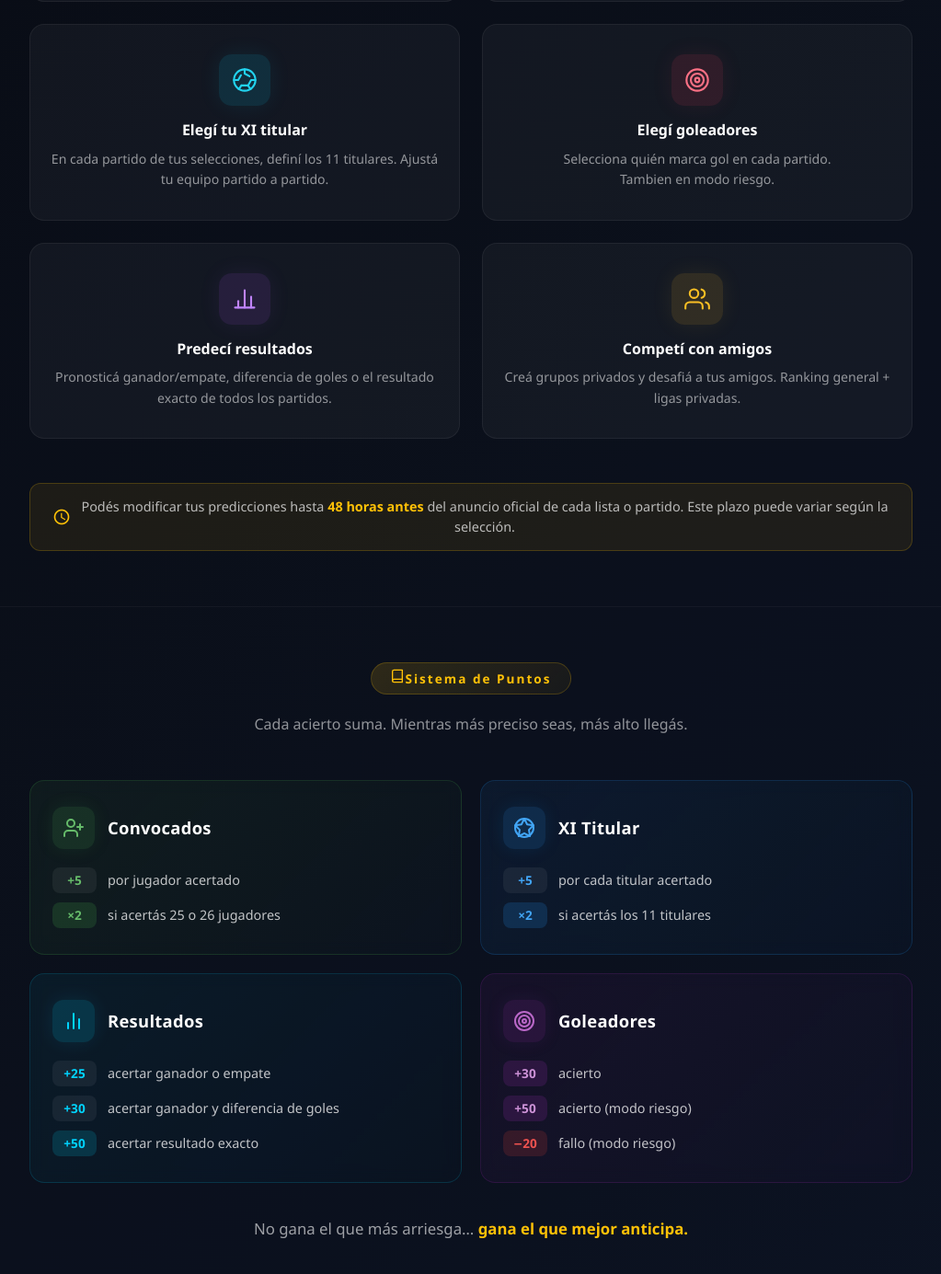
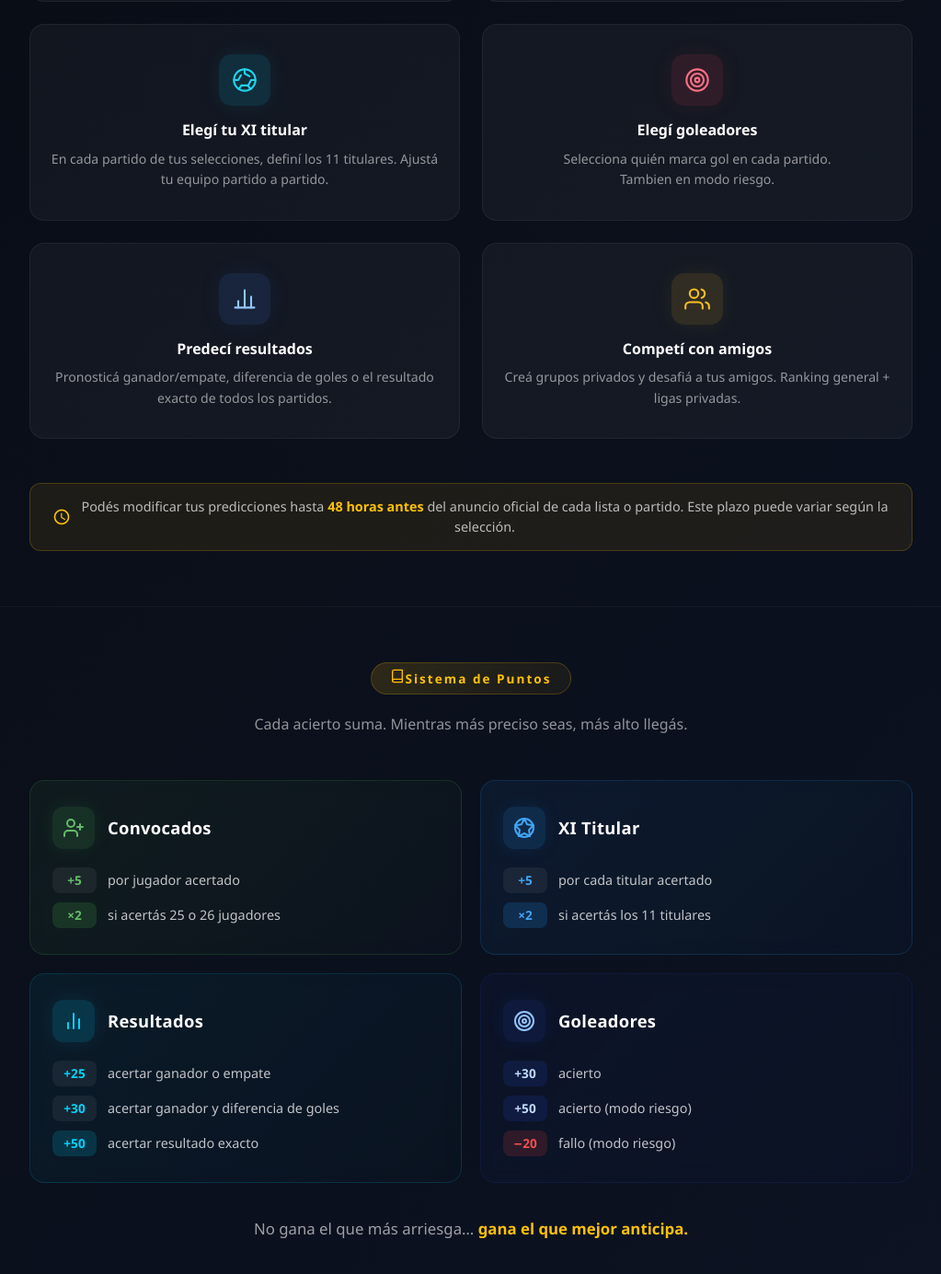
Before and after one commit to alfreacosta/mundial-2026, an Angular app in the folder Frontend/: page /reglas in a window 1280 px wide. Shown: the part 629-2014 px from the top of the page at 92% size, without its empty margins (128-1151 px from the left). Built offline with nearby package versions, Linux system fonts and the light colour scheme; some icons are missing.

Commit message:
fix: eliminar todos los colores lila/púrpura, reemplazar por azul marino

```diff
--- a/Frontend/src/app/features/auth/register/register.component.scss
+++ b/Frontend/src/app/features/auth/register/register.component.scss
@@ -753,12 +753,12 @@ $border:    rgba(255,255,255,0.1);
   margin: 4px 0 0;
 
   a {
-    color: rgba(167, 139, 250, 0.9);
+    color: rgba(96, 165, 250, 0.9);
     font-weight: 600;
     text-decoration: none;
     transition: color 0.15s;
 
-    &:hover { color: #a78bfa; }
+    &:hover { color: #93c5fd; }
   }
 }
 
@@ -1295,7 +1295,7 @@ $border:    rgba(255,255,255,0.1);
     &.si-list   { background: rgba(16, 185, 129, 0.12); color: #34d399; box-shadow: 0 0 24px rgba(16,185,129,0.08); }
     &.si-ball   { background: rgba(0, 212, 255, 0.12); color: #22d3ee; box-shadow: 0 0 24px rgba(0,212,255,0.08); }
     &.si-target { background: rgba(244, 63, 94, 0.12); color: #fb7185; box-shadow: 0 0 24px rgba(244,63,94,0.08); }
-    &.si-chart  { background: rgba(168, 85, 247, 0.12); color: #c084fc; box-shadow: 0 0 24px rgba(168,85,247,0.08); }
+    &.si-chart  { background: rgba(59, 130, 246, 0.12); color: #93c5fd; box-shadow: 0 0 24px rgba(59,130,246,0.08); }
     &.si-users  { background: rgba(251, 191, 36, 0.12); color: #fbbf24; box-shadow: 0 0 24px rgba(251,191,36,0.08); }
   }
 
@@ -1465,7 +1465,7 @@ $border:    rgba(255,255,255,0.1);
       &.sc-icon-green  { background: rgba(76,175,80,0.15); color: #66bb6a; box-shadow: 0 0 20px rgba(76,175,80,0.1); }
       &.sc-icon-blue   { background: rgba(33,150,243,0.15); color: #42a5f5; box-shadow: 0 0 20px rgba(33,150,243,0.1); }
       &.sc-icon-cyan   { background: rgba(6,182,212,0.15); color: #06b6d4; box-shadow: 0 0 20px rgba(6,182,212,0.1); }
-      &.sc-icon-purple { background: rgba(156,39,176,0.15); color: #ba68c8; box-shadow: 0 0 20px rgba(156,39,176,0.1); }
+      &.sc-icon-purple { background: rgba(30,64,175,0.15); color: #93c5fd; box-shadow: 0 0 20px rgba(30,64,175,0.1); }
     }
 
     h3 {
@@ -1533,12 +1533,12 @@ $border:    rgba(255,255,255,0.1);
   }
 
   &.sc-purple {
-    background: linear-gradient(135deg, rgba(156,39,176,0.08), rgba(156,39,176,0.02));
-    border-color: rgba(156, 39, 176, 0.18);
-    .sc-pts { color: #ba68c8; }
-    .sc-highlight .sc-pts { background: rgba(156, 39, 176, 0.18); color: #ce93d8; }
+    background: linear-gradient(135deg, rgba(30,64,175,0.08), rgba(30,64,175,0.02));
+    border-color: rgba(30, 64, 175, 0.18);
+    .sc-pts { color: #93c5fd; }
+    .sc-highlight .sc-pts { background: rgba(30, 64, 175, 0.18); color: #bfdbfe; }
     .sc-danger .sc-pts { background: rgba(244, 67, 54, 0.15); color: #ef5350; }
-    &:hover { box-shadow: 0 8px 32px rgba(156,39,176,0.12); }
+    &:hover { box-shadow: 0 8px 32px rgba(30,64,175,0.12); }
   }
 
   &.sc-red {
--- a/Frontend/src/app/features/beneficios/beneficios.component.scss
+++ b/Frontend/src/app/features/beneficios/beneficios.component.scss
@@ -160,7 +160,7 @@ $ease:    0.2s cubic-bezier(0.4,0,0.2,1);
   &[data-color="red"]    { --ac: #{$red}; }
   &[data-color="blue"]   { --ac: #3b82f6; }
   &[data-color="green"]  { --ac: #{$green}; }
-  &[data-color="purple"] { --ac: #a78bfa; }
+  &[data-color="purple"] { --ac: #60a5fa; }
 
   @media (min-width: 768px) {
     padding: 22px 20px;
--- a/Frontend/src/app/features/mis-grupos/crear-grupo/crear-grupo.component.scss
+++ b/Frontend/src/app/features/mis-grupos/crear-grupo/crear-grupo.component.scss
@@ -322,8 +322,8 @@
 
     &.activo {
       .paso-num {
-        background: v.$fantasy-purple;
-        border-color: v.$fantasy-purple;
+        background: #1e40af;
+        border-color: #1e40af;
         color: v.$white;
       }
       .paso-label { color: v.$gray-300; }
--- a/Frontend/src/app/features/perfil-publico/perfil-publico.component.scss
+++ b/Frontend/src/app/features/perfil-publico/perfil-publico.component.scss
@@ -334,7 +334,7 @@
 
   &[data-pos="POR"] { background: rgba(234,179,8,0.2);   color: #fbbf24; }
   &[data-pos="DEF"] { background: rgba(59,130,246,0.2);  color: #60a5fa; }
-  &[data-pos="MED"] { background: rgba(168,85,247,0.2);  color: #c084fc; }
+  &[data-pos="MED"] { background: rgba(59,130,246,0.2);  color: #93c5fd; }
   &[data-pos="DEL"] { background: rgba(239,68,68,0.2);   color: #f87171; }
 }
 
--- a/Frontend/src/app/features/prediccion-partidos/prediccion-partidos.component.scss
+++ b/Frontend/src/app/features/prediccion-partidos/prediccion-partidos.component.scss
@@ -72,7 +72,7 @@
   .rule-desc { color: v.$gray-400; }
 
   &.exacto     { background: rgba(234,179,8,0.12);   border: 1px solid rgba(234,179,8,0.3);   .rule-pts { color: #fbbf24; } }
-  &.diferencia { background: rgba(168,85,247,0.12);  border: 1px solid rgba(168,85,247,0.3);  .rule-pts { color: #c084fc; } }
+  &.diferencia { background: rgba(59,130,246,0.12);  border: 1px solid rgba(59,130,246,0.3);  .rule-pts { color: #93c5fd; } }
   &.resultado  { background: rgba(59,130,246,0.12);  border: 1px solid rgba(59,130,246,0.3);  .rule-pts { color: #60a5fa; } }
   &.incorrecto { background: rgba(107,114,128,0.12); border: 1px solid rgba(107,114,128,0.3); .rule-pts { color: v.$gray-400; } }
 }
--- a/Frontend/src/app/features/predicciones/predicciones.component.scss
+++ b/Frontend/src/app/features/predicciones/predicciones.component.scss
@@ -319,8 +319,8 @@ $ease:    0.22s cubic-bezier(0.4, 0, 0.2, 1);
 }
 
 .club-tag {
-  background: rgba(168, 85, 247, 0.15);
-  color: #c084fc;
+  background: rgba(59, 130, 246, 0.15);
+  color: #93c5fd;
 }
 
 .form-msg {
@@ -382,7 +382,7 @@ $ease:    0.22s cubic-bezier(0.4, 0, 0.2, 1);
   letter-spacing: .02em;
 
   .ph-exact  { color: #fbbf24; font-weight: 700; }
-  .ph-diff   { color: #c084fc; font-weight: 700; }
+  .ph-diff   { color: #93c5fd; font-weight: 700; }
   .ph-result { color: #60a5fa; font-weight: 700; }
   .ph-wrong  { color: v.$gray-400; font-weight: 700; }
 }
--- a/Frontend/src/app/features/reglas/reglas.component.scss
+++ b/Frontend/src/app/features/reglas/reglas.component.scss
@@ -146,7 +146,7 @@ $border: rgba(255,255,255,0.1);
     &.si-list   { background: rgba(16, 185, 129, 0.12); color: #34d399; box-shadow: 0 0 24px rgba(16,185,129,0.08); }
     &.si-ball   { background: rgba(0, 212, 255, 0.12); color: #22d3ee; box-shadow: 0 0 24px rgba(0,212,255,0.08); }
     &.si-target { background: rgba(244, 63, 94, 0.12); color: #fb7185; box-shadow: 0 0 24px rgba(244,63,94,0.08); }
-    &.si-chart  { background: rgba(168, 85, 247, 0.12); color: #c084fc; box-shadow: 0 0 24px rgba(168,85,247,0.08); }
+    &.si-chart  { background: rgba(59, 130, 246, 0.12); color: #93c5fd; box-shadow: 0 0 24px rgba(59,130,246,0.08); }
     &.si-users  { background: rgba(251, 191, 36, 0.12); color: #fbbf24; box-shadow: 0 0 24px rgba(251,191,36,0.08); }
   }
 
@@ -263,7 +263,7 @@ $border: rgba(255,255,255,0.1);
       &.sc-icon-green  { background: rgba(76,175,80,0.15); color: #66bb6a; box-shadow: 0 0 20px rgba(76,175,80,0.1); }
       &.sc-icon-blue   { background: rgba(33,150,243,0.15); color: #42a5f5; box-shadow: 0 0 20px rgba(33,150,243,0.1); }
       &.sc-icon-cyan   { background: rgba($cyan, 0.15); color: $cyan; box-shadow: 0 0 20px rgba($cyan, 0.1); }
-      &.sc-icon-purple { background: rgba(156,39,176,0.15); color: #ba68c8; box-shadow: 0 0 20px rgba(156,39,176,0.1); }
+      &.sc-icon-purple { background: rgba(30,64,175,0.15); color: #93c5fd; box-shadow: 0 0 20px rgba(30,64,175,0.1); }
     }
     h3 { font-size: 1.15rem; font-weight: 700; color: $white; margin: 0; letter-spacing: 0.3px; }
   }
@@ -306,12 +306,12 @@ $border: rgba(255,255,255,0.1);
   }
 
   &.sc-purple {
-    background: linear-gradient(135deg, rgba(156,39,176,0.08), rgba(156,39,176,0.02));
-    border-color: rgba(156,39,176,0.18);
-    .sc-pts { color: #ba68c8; }
-    .sc-highlight .sc-pts { background: rgba(156,39,176,0.18); color: #ce93d8; }
+    background: linear-gradient(135deg, rgba(30,64,175,0.08), rgba(30,64,175,0.02));
+    border-color: rgba(30,64,175,0.18);
+    .sc-pts { color: #93c5fd; }
+    .sc-highlight .sc-pts { background: rgba(30,64,175,0.18); color: #bfdbfe; }
     .sc-danger .sc-pts { background: rgba(244,67,54,0.15); color: #ef5350; }
-    &:hover { box-shadow: 0 8px 32px rgba(156,39,176,0.12); }
+    &:hover { box-shadow: 0 8px 32px rgba(30,64,175,0.12); }
   }
 
   &.sc-red {
--- a/Frontend/src/app/shared/components/navbar/navbar.component.scss
+++ b/Frontend/src/app/shared/components/navbar/navbar.component.scss
@@ -281,7 +281,7 @@
 
       &:hover {
         background: $white;
-        color: $fantasy-purple;
+        color: #1e3a8a;
         transform: translateY(-2px);
       }
     }
@@ -289,7 +289,7 @@
     &.btn-primary {
       background: $fantasy-cyan;
       border: 2px solid $fantasy-cyan;
-      color: $fantasy-purple;
+      color: #0a0e27;
 
       &:hover {
         background: transparent;
--- a/Frontend/src/styles.scss
+++ b/Frontend/src/styles.scss
@@ -75,11 +75,11 @@ body {
 }
 
 ::-webkit-scrollbar-thumb {
-  background: linear-gradient(135deg, $fantasy-violet, $fantasy-cyan);
+  background: linear-gradient(135deg, $fantasy-blue, $fantasy-cyan);
   border-radius: $radius-full;
 
   &:hover {
-    background: linear-gradient(135deg, $fantasy-purple, $gold);
+    background: linear-gradient(135deg, #1e40af, $gold);
   }
 }
 
@@ -210,7 +210,7 @@ body {
 }
 
 .text-gradient {
-  background: linear-gradient(135deg, $fantasy-cyan, $fantasy-purple, $gold);
+  background: linear-gradient(135deg, $fantasy-cyan, #1e40af, $gold);
   background-clip: text;
   -webkit-background-clip: text;
   -webkit-text-fill-color: transparent;
@@ -300,7 +300,7 @@ body {
   bottom: 20px;
   right: 20px;
   padding: 16px 24px;
-  background: $fantasy-purple;
+  background: #1e40af;
   color: $white;
   border-radius: $radius-md;
   box-shadow: 0 8px 30px rgba(0, 0, 0, 0.3);
--- a/Frontend/src/styles/_variables.scss
+++ b/Frontend/src/styles/_variables.scss
@@ -4,8 +4,8 @@
  */
 
 // Colores principales - TANGO Dark Theme
-$fantasy-purple: #a855f7;  // Púrpura brillante
-$fantasy-violet: #7c3aed;  // Violeta medio
+$fantasy-purple: #1e40af;  // Azul marino
+$fantasy-violet: #1e3a8a;  // Azul marino oscuro
 $fantasy-cyan: #00d4ff;    // Cian brillante (mantiene TANGO)
 $fantasy-blue: #1e293b;    // Azul oscuro profundo
 $fantasy-green: #10b981;   // Verde esmeralda
@@ -19,7 +19,7 @@ $bg-dark-hover: #334155;     // Hover state
 
 // Gradientes - TANGO style
 $gradient-hero: linear-gradient(135deg, #0a0e27 0%, #1e293b 50%, #00d4ff 100%);
-$gradient-card-1: linear-gradient(135deg, #00d4ff 0%, #a855f7 100%);
+$gradient-card-1: linear-gradient(135deg, #00d4ff 0%, #1e40af 100%);
 $gradient-card-2: linear-gradient(135deg, #f59e0b 0%, #00d4ff 100%);
 $gradient-card-3: linear-gradient(135deg, #10b981 0%, #00d4ff 100%);
 $gradient-glow: radial-gradient(circle, rgba(0, 212, 255, 0.3) 0%, transparent 70%);
```
Also changed, not shown: Frontend/src/app/features/mis-grupos/unirse-grupo/unirse-grupo.component.scss (+4 -4 lines).
